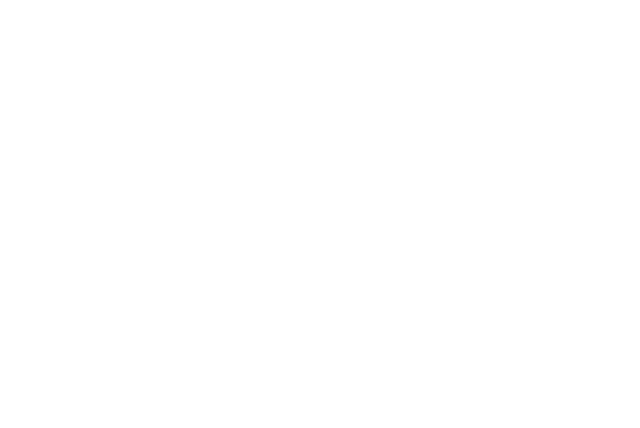
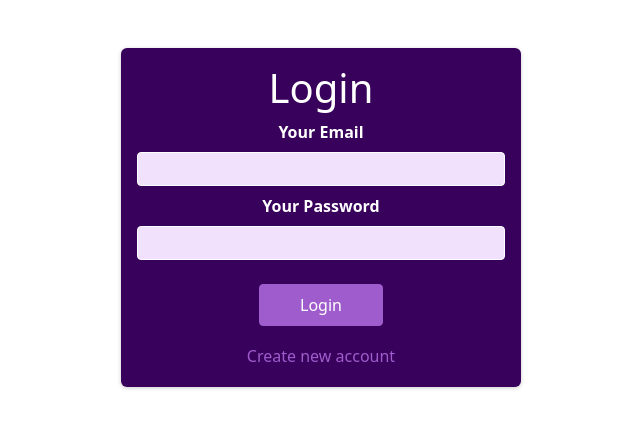
Before and after one commit to Suriyaprakash-Github/E-Commerce, a React (Create React App) app in the folder ecommerce/: page /Login in a window 1280 px wide. Before the commit this address had no page. Shown: the top 428 px of the page, without its empty margins (319-959 px from the left). Built offline with nearby package versions, Linux system fonts and the light colour scheme.

Commit message:
login added

```diff
--- a/ecommerce/src/App.js
+++ b/ecommerce/src/App.js
@@ -1,4 +1,4 @@
-import React from "react";
+import React, { useContext } from "react";
 import { Routes, Route, Navigate } from "react-router-dom";
 
 import About from "./components/Pages/About";
@@ -13,8 +13,12 @@
 import Cart from "./components/Cart/Cart";
 import CartProvider from "./store/CartProvider";
 import ContactUs from "./components/Pages/ContactUs";
+import LoginContext from "./store/LoginContext";
+import LoginForm from "./components/Pages/LoginPage";
 
 function App() {
+  const authCtx = useContext(LoginContext);
+
   return (
     <CartProvider>
       <Container>
@@ -58,6 +62,12 @@
               </>
             }
           />
+          <Route path="/Login" exact element={<LoginForm />} />
+          <Route
+            path="/Login"
+            exact
+            element={!authCtx.isLoggedIn && <Navigate to="/Login" />}
+          ></Route>
 
           <Route
             path="/home"
--- a/ecommerce/src/components/Layout/Header.js
+++ b/ecommerce/src/components/Layout/Header.js
@@ -1,12 +1,20 @@
-import React from "react";
+import React, { useContext } from "react";
+import { useNavigate } from "react-router-dom";
 import Container from "react-bootstrap/Container";
 import Nav from "react-bootstrap/Nav";
 import Navbar from "react-bootstrap/Navbar";
 import { NavLink } from "react-router-dom";
+import LoginContext from "./../../store/LoginContext";
 
 import HeaderCartButton from "./HeaderCartButton";
 
 const Header = (props) => {
+  const authCtx = useContext(LoginContext);
+  const history = useNavigate();
+  const logoutHandler = () => {
+    authCtx.logout();
+    history("/Login");
+  };
   return (
     <Navbar bg="light" expand="lg">
       <Navbar.Brand href="/home">React-Bootstrap</Navbar.Brand>
@@ -16,6 +24,8 @@
           <NavLink to="/about">About</NavLink>
           <NavLink to="/store">Store</NavLink>
           <NavLink to="/contactus">Contact Us</NavLink>
+          <NavLink to="/Login">LOGIN</NavLink>
+          <button onClick={logoutHandler}> Logout </button>
         </Nav>
       </Container>
       <HeaderCartButton />
--- /dev/null
+++ b/ecommerce/src/components/Pages/Login.module.css
@@ -0,0 +1,72 @@
+.auth {
+  margin: 3rem auto;
+  width: 95%;
+  max-width: 25rem;
+  border-radius: 6px;
+  background-color: #38015c;
+  box-shadow: 0 1px 4px rgba(0, 0, 0, 0.2);
+  padding: 1rem;
+  text-align: center;
+}
+
+.auth h1 {
+  text-align: center;
+  color: white;
+}
+
+.control {
+  margin-bottom: 0.5rem;
+}
+
+.control label {
+  display: block;
+  color: white;
+  font-weight: bold;
+  margin-bottom: 0.5rem;
+}
+
+.control input {
+  font: inherit;
+  background-color: #f1e1fc;
+  color: #38015c;
+  border-radius: 4px;
+  border: 1px solid white;
+  width: 100%;
+  text-align: left;
+  padding: 0.25rem;
+}
+
+.actions {
+  margin-top: 1.5rem;
+  display: flex;
+  flex-direction: column;
+  align-items: center;
+}
+
+.actions button {
+  cursor: pointer;
+  font: inherit;
+  color: white;
+  background-color: #9f5ccc;
+  border: 1px solid #9f5ccc;
+  border-radius: 4px;
+  padding: 0.5rem 2.5rem;
+}
+
+.actions button:hover {
+  background-color: #873abb;
+  border-color: #873abb;
+}
+
+.actions .toggle {
+  margin-top: 1rem;
+  background-color: transparent;
+  color: #9f5ccc;
+  border: none;
+  padding: 0.15rem 1.5rem;
+}
+
+.actions .toggle:hover {
+  background-color: transparent;
+  color: #ae82cc;
+}
--- /dev/null
+++ b/ecommerce/src/components/Pages/LoginPage.js
@@ -0,0 +1,108 @@
+import { useState, useRef, useContext } from "react";
+import { useNavigate } from "react-router-dom";
+import LoginContext from "../../store/LoginContext";
+
+import classes from "./Login.module.css";
+
+const LoginForm = () => {
+  const emailInputRef = useRef();
+  const passwordInputRef = useRef();
+  const history = useNavigate();
+
+  const authCtx = useContext(LoginContext);
+
+  const [isLogin, setIsLogin] = useState(true);
+  const [isLoading, setLoading] = useState(false);
+  const switchAuthModeHandler = () => {
+    setIsLogin((prevState) => !prevState);
+  };
+
+  const submitHandler = (event) => {
+    event.preventDefault();
+    const enteredEmail = emailInputRef.current.value;
+    const enteredPswd = passwordInputRef.current.value;
+
+    setLoading(true);
+    let url;
+    if (isLogin) {
+      url =
+        "https://identitytoolkit.googleapis.com/v1/accounts:signInWithPassword?key=AIzaSyAqW9lDzCog8978AW3ZoPg6far3lmYWRJo";
+    } else {
+      url =
+        "https://identitytoolkit.googleapis.com/v1/accounts:signUp?key=AIzaSyAqW9lDzCog8978AW3ZoPg6far3lmYWRJo";
+    }
+    fetch(
+      url,
+
+      {
+        method: "POST",
+        body: JSON.stringify({
+          email: enteredEmail,
+          password: enteredPswd,
+          returnSecureToken: true,
+        }),
+        headers: {
+          "Content-Type": "application/json",
+        },
+      }
+    )
+      .then((res) => {
+        setLoading(false);
+        if (res.ok) {
+          return res.json();
+        } else {
+          return res.json().then((data) => {
+            let errorMessage = "Authentication failed!";
+            //if (data && data.error && data.error.message) {
+            //errorMessage = data.error.message;
+            // }
+
+            throw new Error(errorMessage);
+          });
+        }
+      })
+      .then((data) => {
+        authCtx.login(data.idToken);
+        history("/store");
+      })
+      .catch((err) => {
+        alert(err.message);
+      });
+  };
+
+  return (
+    <section className={classes.auth}>
+      <h1>{isLogin ? "Login" : "Sign Up"}</h1>
+      <form onSubmit={submitHandler}>
+        <div className={classes.control}>
+          <label htmlFor="email">Your Email</label>
+          <input type="email" id="email" required ref={emailInputRef} />
+        </div>
+        <div className={classes.control}>
+          <label htmlFor="password">Your Password</label>
+          <input
+            type="password"
+            id="password"
+            required
+            ref={passwordInputRef}
+          />
+        </div>
+        <div className={classes.actions}>
+          {!isLoading && (
+            <button>{isLogin ? "Login" : "Create Account"}</button>
+          )}
+          {isLoading && <p>Loading..</p>}
+          <button
+            type="button"
+            className={classes.toggle}
+            onClick={switchAuthModeHandler}
+          >
+            {isLogin ? "Create new account" : "Login with existing account"}
+          </button>
+        </div>
+      </form>
+    </section>
+  );
+};
+
+export default LoginForm;
--- a/ecommerce/src/index.js
+++ b/ecommerce/src/index.js
@@ -3,15 +3,18 @@
 import { BrowserRouter } from "react-router-dom";
 import "./index.css";
 import App from "./App";
+import { LoginContextProvider } from "./store/LoginContext";
 
 import "../node_modules/react-bootstrap/dist/react-bootstrap";
 import "../node_modules/bootstrap/dist/css/bootstrap.css";
 
 const root = ReactDOM.createRoot(document.getElementById("root"));
 root.render(
-  <BrowserRouter>
-    <App />
-  </BrowserRouter>
+  <LoginContextProvider>
+    <BrowserRouter>
+      <App />
+    </BrowserRouter>
+  </LoginContextProvider>
 );
 
 // If you want to start measuring performance in your app, pass a function
--- /dev/null
+++ b/ecommerce/src/store/LoginContext.js
@@ -0,0 +1,39 @@
+import React, { useState } from "react";
+
+const LoginContext = React.createContext({
+  token: "",
+  isLoggedIn: false,
+  login: (token) => {},
+  logout: () => {},
+});
+
+export const LoginContextProvider = (props) => {
+  const initialToken = localStorage.getItem("token");
+  const [token, setToken] = useState(initialToken);
+  const userIsLoggedIn = !!token;
+
+  const loginHandler = (token) => {
+    setToken(token);
+    localStorage.setItem("token", token);
+  };
+
+  const logoutHandler = () => {
+    setToken(null);
+    localStorage.removeItem("token");
+  };
+
+  const contextValue = {
+    token: token,
+    isLoggedIn: userIsLoggedIn,
+    login: loginHandler,
+    logout: logoutHandler,
+  };
+
+  return (
+    <LoginContext.Provider value={contextValue}>
+      {props.children}
+    </LoginContext.Provider>
+  );
+};
+
+export default LoginContext;
```
